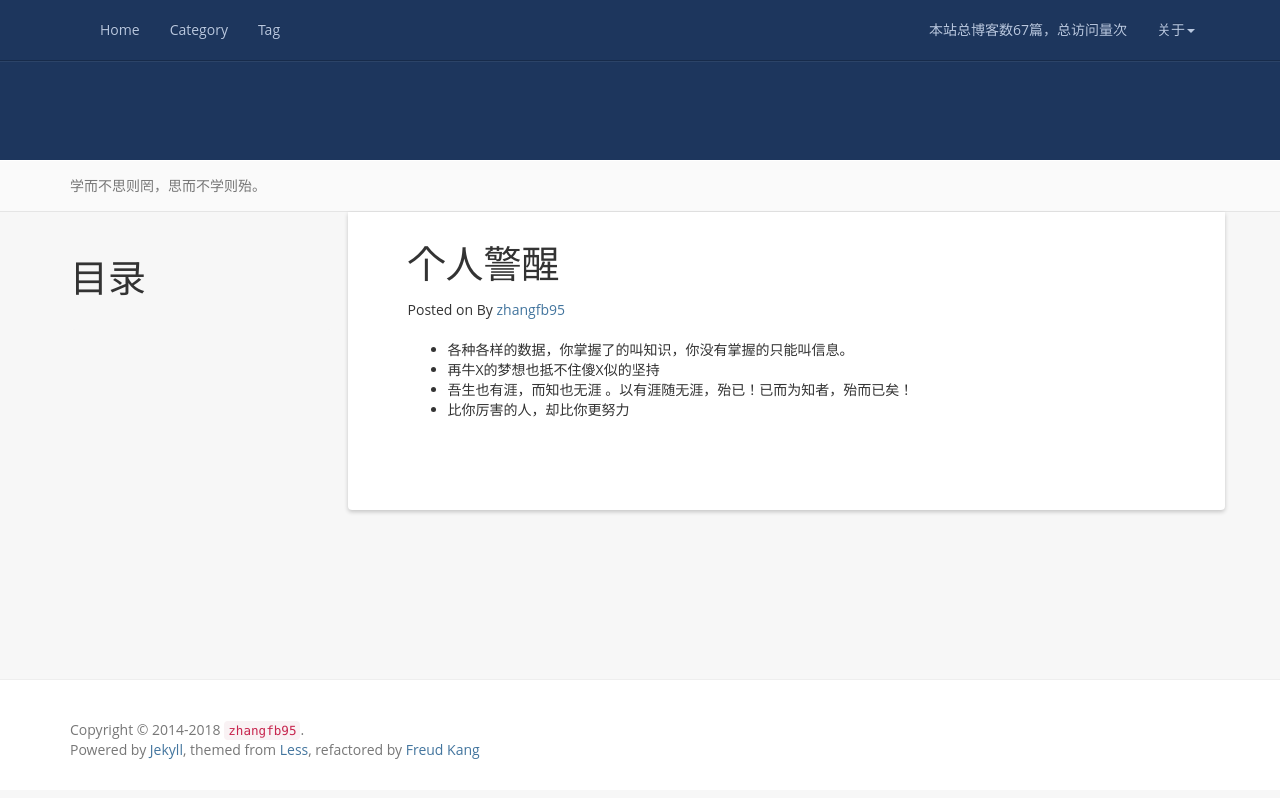
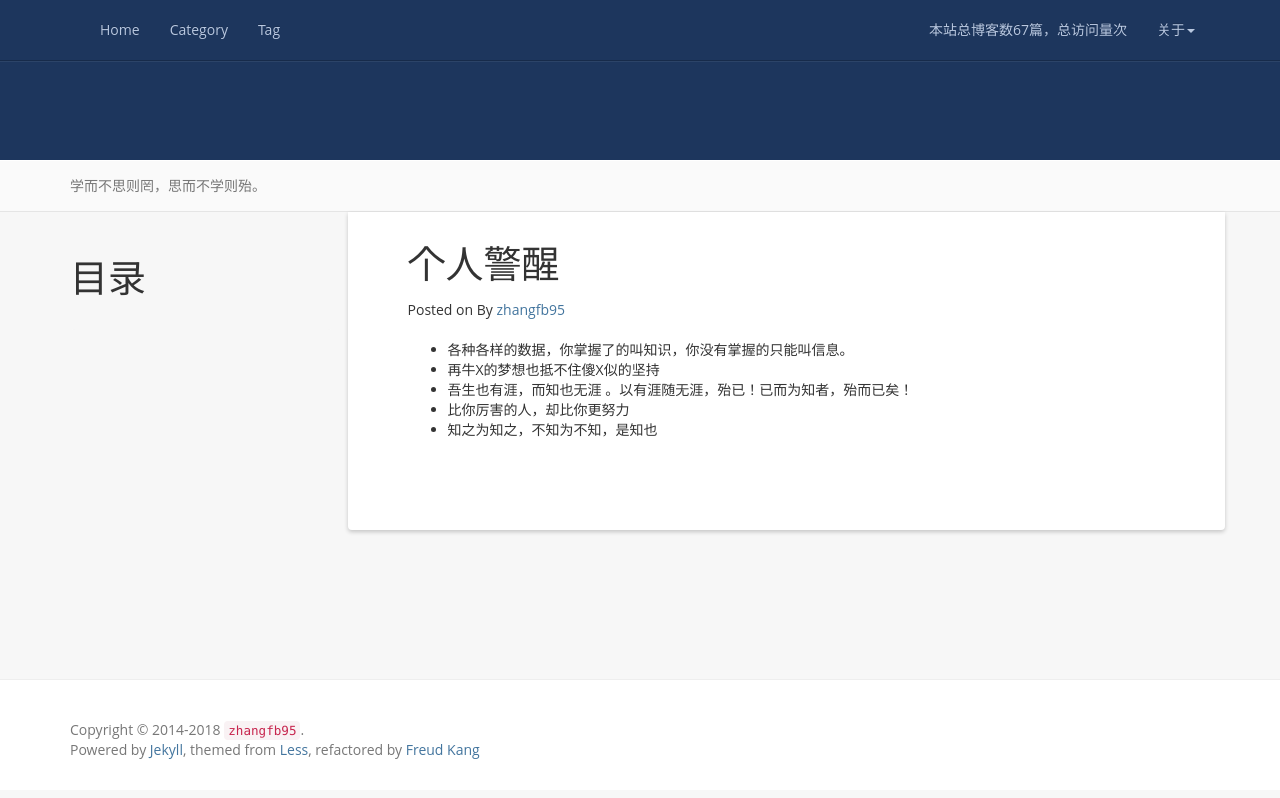
Before and after one commit to zhangfb95/zhangfb95.github.io.bak, a Jekyll site: the page built from thinkinlife.md, in a window 1280 px wide. Shown: the top 798 px of the page. Built offline with Jekyll 4.4.1, drawn with Linux system fonts in a browser that asks for light colours; nearby versions of some CDN libraries; a script that is not in the unit is left out; comment, search, counter and statistics services are not loaded.

Commit message:
add 警告

```diff
--- a/thinkinlife.md
+++ b/thinkinlife.md
@@ -11,3 +11,4 @@ permalink: /thinkinlife/
 + 再牛X的梦想也抵不住傻X似的坚持
 + 吾生也有涯，而知也无涯 。以有涯随无涯，殆已！已而为知者，殆而已矣！
 + 比你厉害的人，却比你更努力
++ 知之为知之，不知为不知，是知也
```
